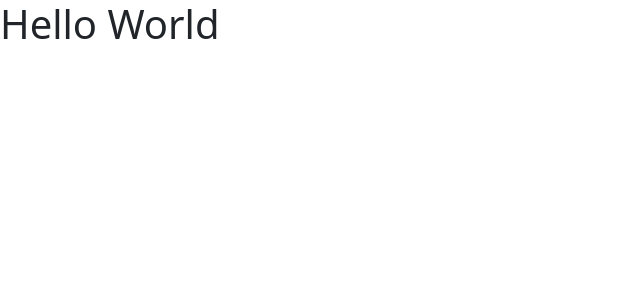
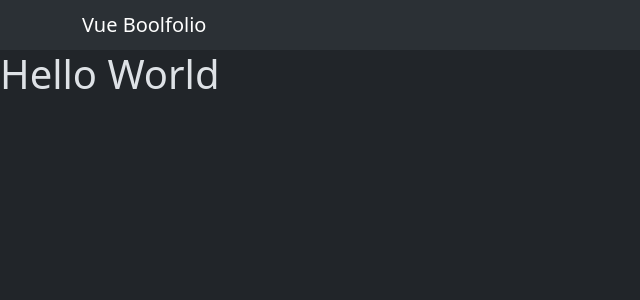
Before and after one commit to Domenico-Lo-Giudice/vite-boolfolio, a Vue app: page / in a window 1280 px wide. Shown: the top 300 px of the page, without its empty margins (0-640 px from the left). Built offline with nearby package versions, Linux system fonts and the light colour scheme.

Commit message:
Install all & create AppHeader

```diff
--- a/index.html
+++ b/index.html
@@ -1,13 +1,26 @@
 <!DOCTYPE html>
-<html lang="en">
+<html
+  lang="en"
+  data-bs-theme="dark"
+>
   <head>
     <meta charset="UTF-8" />
-    <link rel="icon" type="image/svg+xml" href="/vite.svg" />
-    <meta name="viewport" content="width=device-width, initial-scale=1.0" />
+    <link
+      rel="icon"
+      type="image/svg+xml"
+      href="/vite.svg"
+    />
+    <meta
+      name="viewport"
+      content="width=device-width, initial-scale=1.0"
+    />
     <title>Vite + Vue</title>
   </head>
   <body>
     <div id="app"></div>
-    <script type="module" src="/src/main.js"></script>
+    <script
+      type="module"
+      src="/src/main.js"
+    ></script>
   </body>
 </html>
--- a/package.json
+++ b/package.json
@@ -10,7 +10,7 @@
   },
   "dependencies": {
     "axios": "^1.3.6",
-    "bootstrap": "^5.2.3",
+    "bootstrap": "^5.3.0-alpha3",
     "sass": "^1.62.0",
     "vue": "^3.2.47"
   },
--- a/src/App.vue
+++ b/src/App.vue
@@ -1,4 +1,6 @@
 <script>
+import AppHeader from "./components/AppHeader.vue";
+
 export default {
   data() {
     return {
@@ -6,13 +8,12 @@ export default {
     };
   },
 
-  // components: {
-  //    MyComponent,
-  // },
+  components: { AppHeader },
 };
 </script>
 
 <template>
+  <AppHeader />
   <h1>{{ title }}</h1>
 </template>
 
--- /dev/null
+++ b/src/components/AppHeader.vue
@@ -0,0 +1,15 @@
+<script>
+export default {
+  name: "AppHeader",
+};
+</script>
+
+<template>
+  <nav class="navbar bg-body-tertiary">
+    <div class="container">
+      <span class="navbar-brand mb-0 h1">Vue Boolfolio</span>
+    </div>
+  </nav>
+</template>
+
+<style lang="scss" scoped></style>
```
Also changed, not shown: 1 other file (tests, documents, lock files or other folders).
